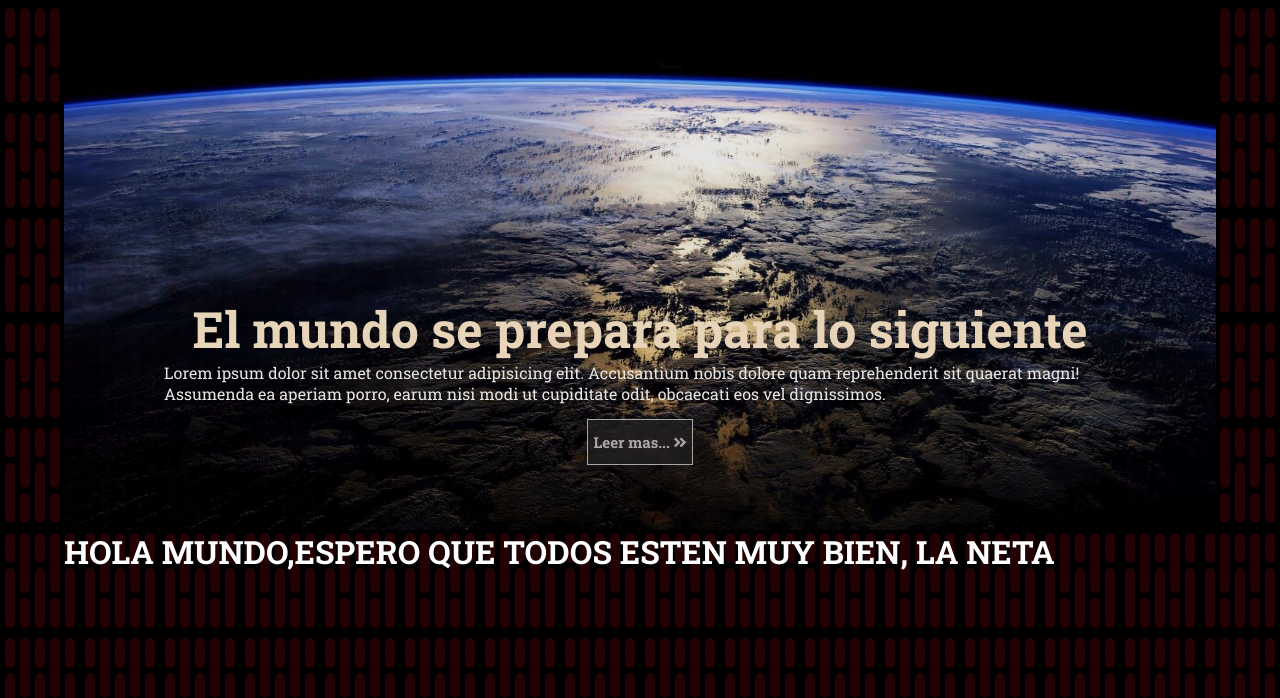
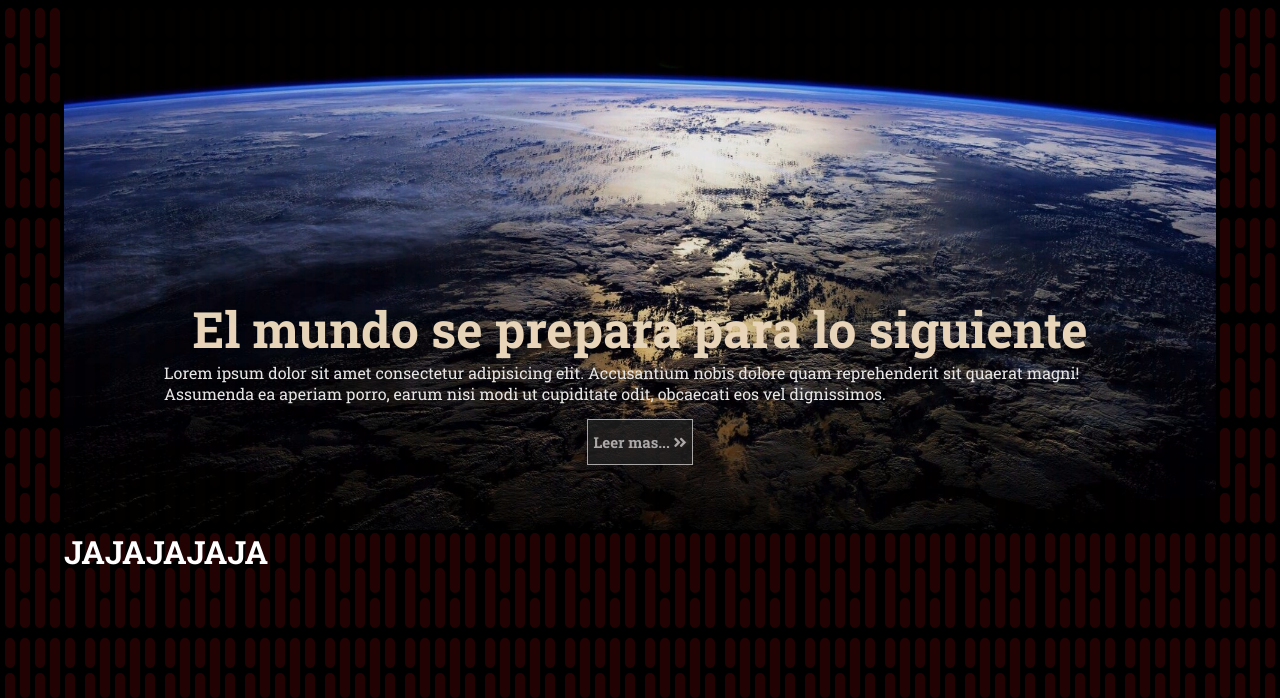
Before and after one commit to germanruzca2/WebPage, a plain HTML site: page index.html in a window 1280 px wide. Shown: the part 102-800 px from the top of the page. Drawn offline with Linux system fonts and the light colour scheme.

Commit message:
AGREAGO DE JAJAJA, PRUEBA

```diff
--- a/index.html
+++ b/index.html
@@ -53,7 +53,7 @@
             <a href="#" class="btn">Leer mas... <i class="fas fa-angle-double-right"></i> </a>
         </header>
 
-        <h1>HOLA MUNDO,ESPERO QUE TODOS ESTEN MUY BIEN, LA NETA</h1>
+        <h1>JAJAJAJAJA</h1>
     </div>
 </body>
 </html>
```
